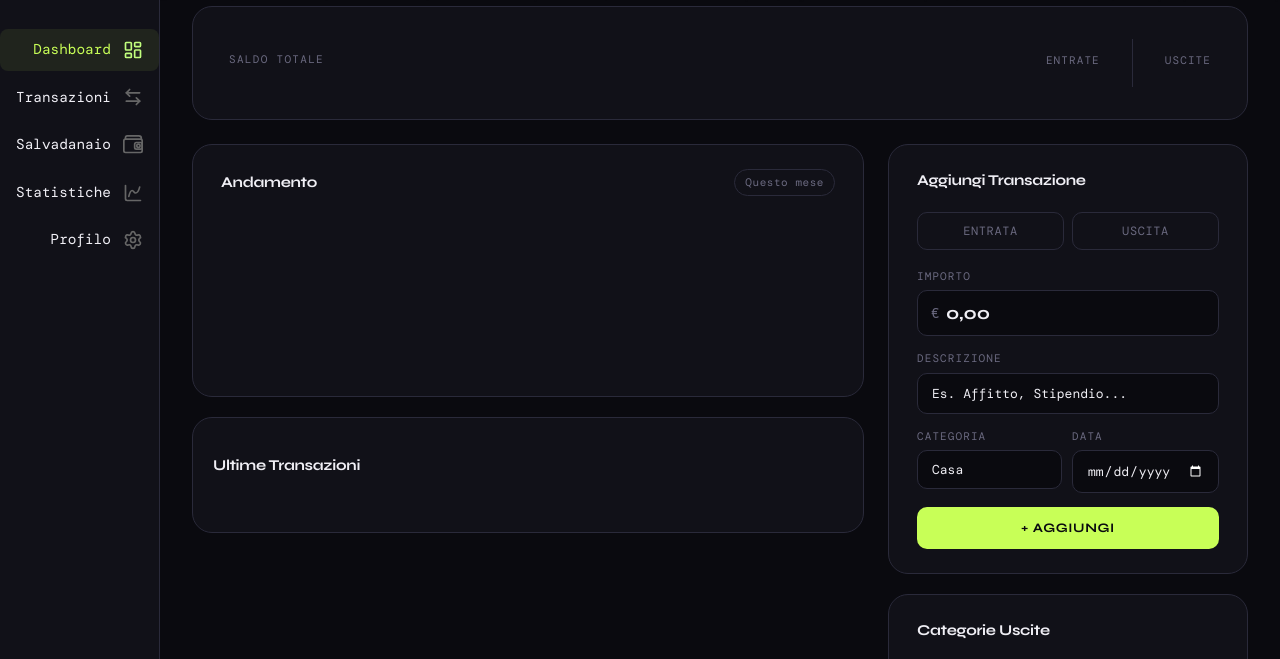
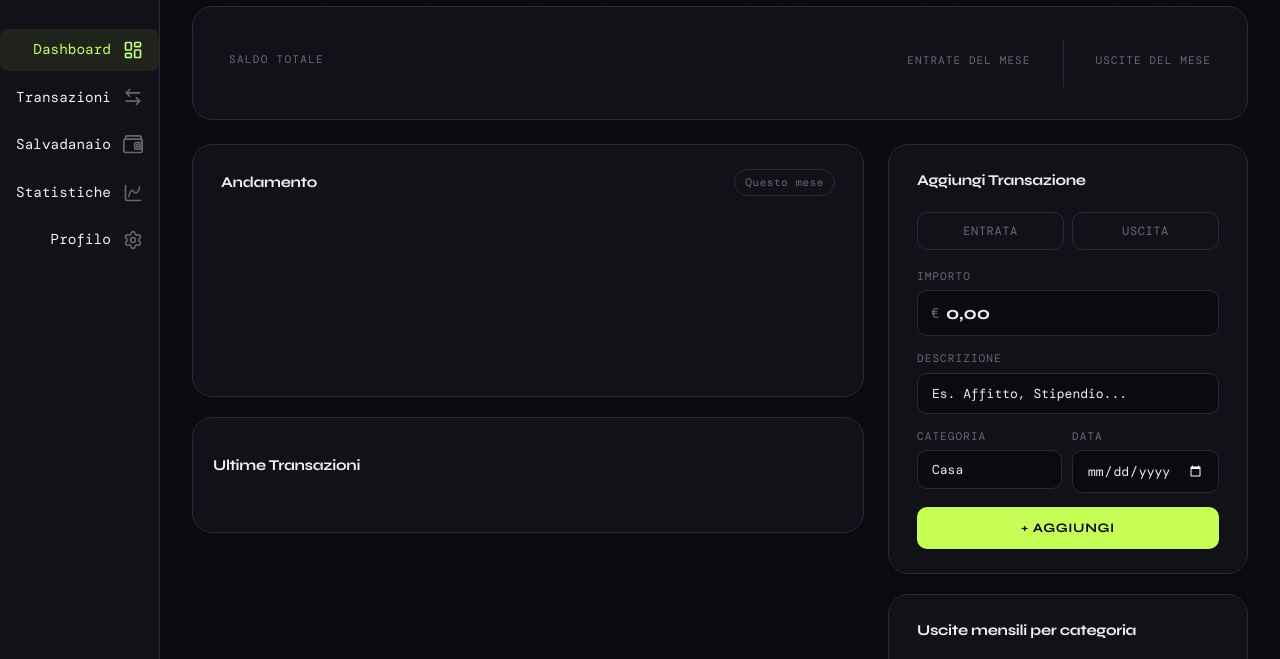
Before and after one commit to imaluris/EasyWallet, a plain HTML site: page FE/pages/dashboard.html in a window 1280 px wide. Shown: the part 86-745 px from the top of the page. Drawn offline with nearby package versions, Linux system fonts and the light colour scheme; no server answers; sample sign-in values are in the browser's storage; a web font is replaced by a local one.

Commit message:
dashboard text changed

```diff
--- a/FE/pages/dashboard.html
+++ b/FE/pages/dashboard.html
@@ -65,12 +65,12 @@
               </div>
               <div class="balance-hero-stats">
                 <div class="hero-stat">
-                  <span class="hero-stat-label">Entrate</span>
+                  <span class="hero-stat-label">Entrate del mese</span>
                   <div id="income" class="hero-stat-value income"></div>
                 </div>
                 <div class="hero-divider"></div>
                 <div class="hero-stat">
-                  <span class="hero-stat-label">Uscite</span>
+                  <span class="hero-stat-label">Uscite del mese</span>
                   <div id="expense" class="hero-stat-value expense"></div>
                 </div>
               </div>
@@ -188,7 +188,7 @@
                 <!-- Donut categorie -->
                 <div class="card-panel">
                   <div class="panel-header">
-                    <span class="panel-title">Categorie Uscite</span>
+                    <span class="panel-title">Uscite mensili per categoria</span>
                   </div>
                   <canvas id="myChart"></canvas>
                 </div>
```
